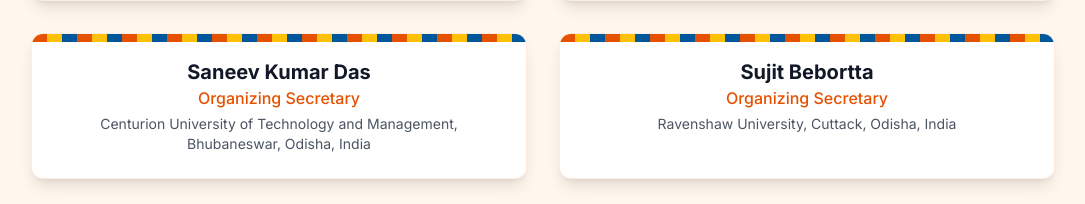
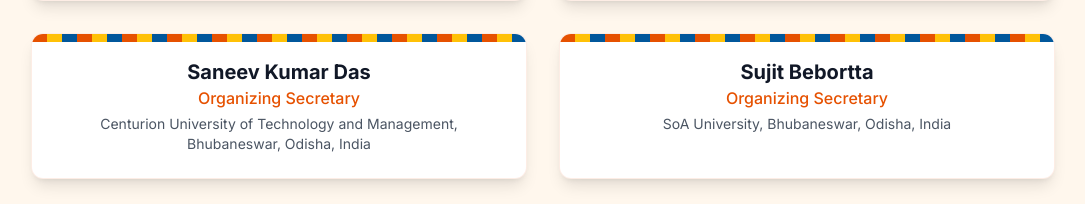
Before and after one commit to saneevdas123/ResGenXAI-2025, a Next.js app: page /committees in a window 1280 px wide. Shown: the part 3366-3570 px from the top of the page, without its empty margins (97-1182 px from the left). Built offline with nearby package versions, Linux system fonts and the light colour scheme; a web font is replaced by a local one.

Commit message:
Update organizing-committee.tsx

```diff
--- a/app/components/organizing-committee.tsx
+++ b/app/components/organizing-committee.tsx
@@ -28,7 +28,7 @@ export default function OrganizingCommittee() {
     {
       name: "Sujit Bebortta",
       role: "Organizing Secretary",
-      affiliation: "Ravenshaw University, Cuttack, Odisha, India",
+      affiliation: "SoA University, Bhubaneswar, Odisha, India",
     },
   ]
 
```
